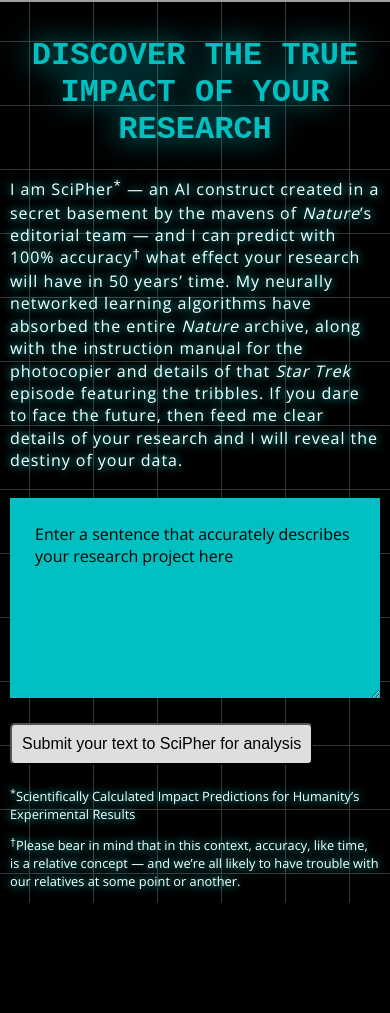
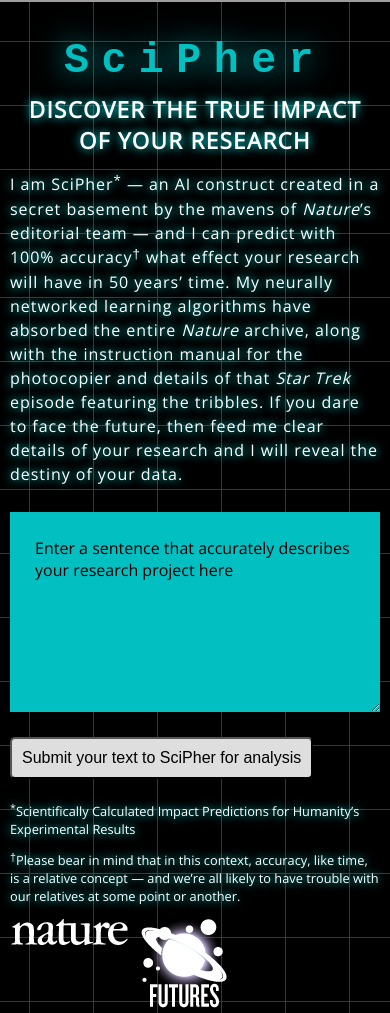
Before and after one commit to chris-creditdesign/nature-zorak-mockup, a plain HTML site: page index.html in a window 390 px wide. Shown: the part 303-1316 px from the top of the page. Before the commit the page ends 1206 px from the top, so only its background shows below. Drawn offline with nearby package versions, Linux system fonts and the light colour scheme; grey boxes are pictures that could not be loaded; a web font is replaced by a local one.

Commit message:
Adds logos

```diff
--- a/css/main.css
+++ b/css/main.css
@@ -1,5 +1,5 @@
 body {
-	margin: 10px 0;
+	margin: 15px 0;
 	background-color: #000;
 	background-image: url(../images/grid.png);
 	color: #ffffff;
@@ -18,10 +18,18 @@ body {
 
 h1 {
 	font-family: 'Codystar', monospace;
-	font-size: 2.4em;
+	font-size: 5.4em;
     text-shadow: 0px 0px 30px #02bfc1;
-    margin: 30px 10%;
+    margin: 30px 10% 0;
     text-align: center;
+    letter-spacing: 0.3em;
+}
+
+h2 {
+	font-size: 1.4em;
+	text-align: center;
+	margin: 0;
+	letter-spacing: 0.06em;
 }
 
 a {
@@ -39,11 +47,15 @@ a:hover {
 
 .introduction {
 	letter-spacing: 0.06em;
-    line-height: 1.4em;
+	line-height: 1.4em;
 }
 
 .footnote {
 	font-size: 0.8em;
+}
+
+.logos img {
+	vertical-align: top;
 }
 
 /* Prevent superscript affecting line-height */
@@ -117,6 +129,15 @@ textarea:focus {
 
 /* media queries */
 
+@media (max-width: 900px) {
+	h1 {
+		font-size: 4.4em;
+		margin: 30px 0 10px;
+	}
+
+}
+
+
 @media (max-width: 600px) {
 	body {
 		font-size: 16px;
@@ -129,7 +150,11 @@ textarea:focus {
 	}
 
 	h1 {
-		font-size: 2em;
-		margin: 30px 0;
+		font-size: 2.6em;
+		margin: 30px 0 10px;
+	}
+
+	.introduction {
+		line-height: 1.5em;
 	}
 }
--- a/index.html
+++ b/index.html
@@ -16,8 +16,9 @@
 			<img class='lights_image' src='images/nature-scifi.gif'/>
 		</div>
 		<h1 class='main_title'>
-			<a href='index.html'>DISCOVER THE TRUE IMPACT OF YOUR RESEARCH</a>
+			<a href='index.html'>SciPher</a>
 		</h1>
+		<h2>DISCOVER THE TRUE IMPACT OF YOUR RESEARCH</h2>
 		<div class='introduction'>
 			<p>I am SciPher<sup>*</sup> — an AI construct created in a secret basement by the mavens of <em>Nature</em>’s editorial team — and I can predict with 100% accuracy<sup>†</sup> what effect your research will have in 50 years’ time. My neurally networked learning algorithms have absorbed the entire <em>Nature</em> archive, along with the instruction manual for the photocopier and details of that <em>Star Trek</em> episode featuring the tribbles. If you dare to face the future, then feed me clear details of your research and I will reveal the destiny of your data.</p>
 		</div>
@@ -29,6 +30,11 @@
 			<p><sup>*</sup>Scientifically Calculated Impact Predictions for Humanity’s Experimental Results</p>
 			<p><sup>†</sup>Please bear in mind that in this context, accuracy, like time, is a relative concept — and we’re all likely to have trouble with our relatives at some point or another.</p>
 		</div>
+
+		<div class="logos">
+			<img src="images/scipher-nature-logo.png" alt="Nature logo">
+			<img src="images/scipher-futures-logo.png" alt="">
+		</div>
 	</div>
 
 </body>
```
Also changed, not shown: images/scipher-futures-logo.png (added), images/scipher-nature-logo.png (added).
